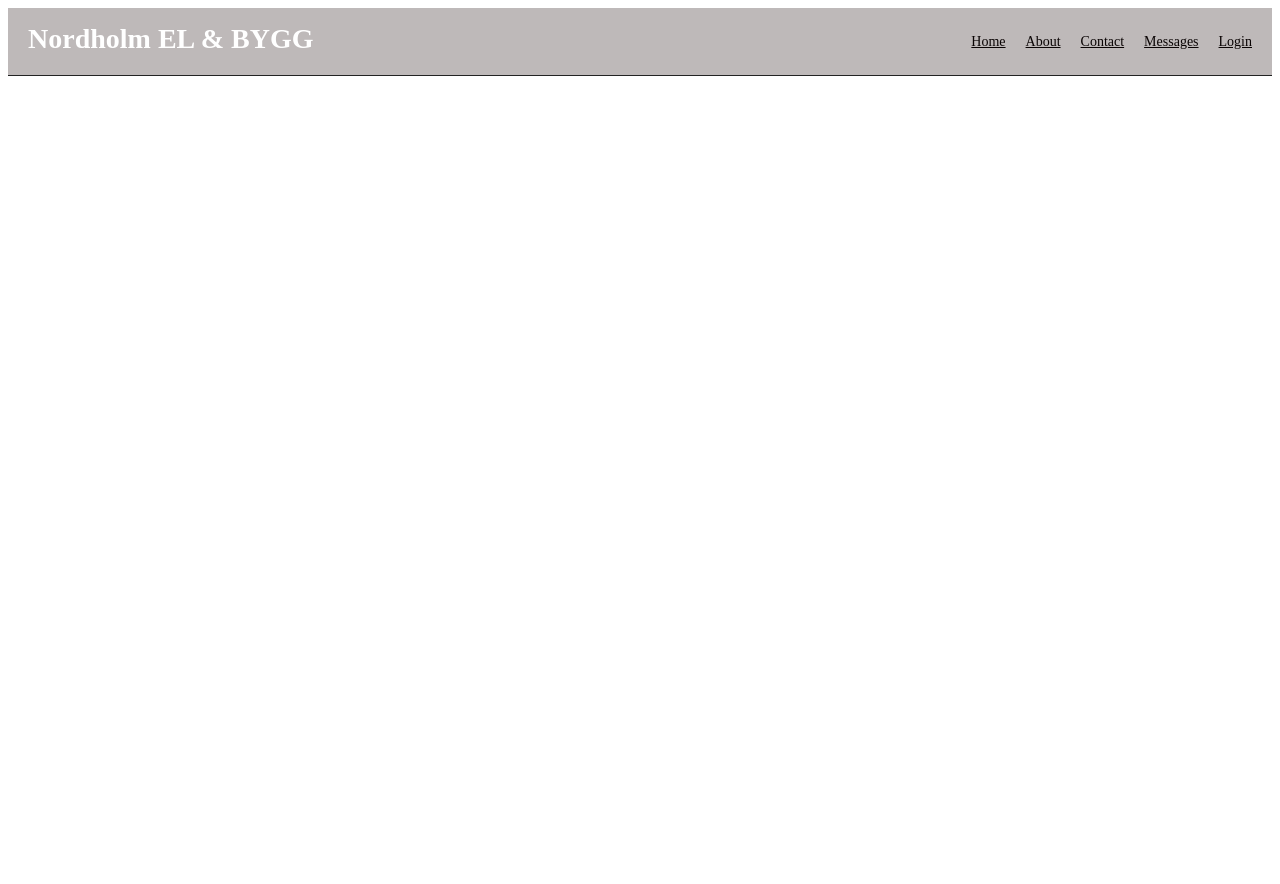
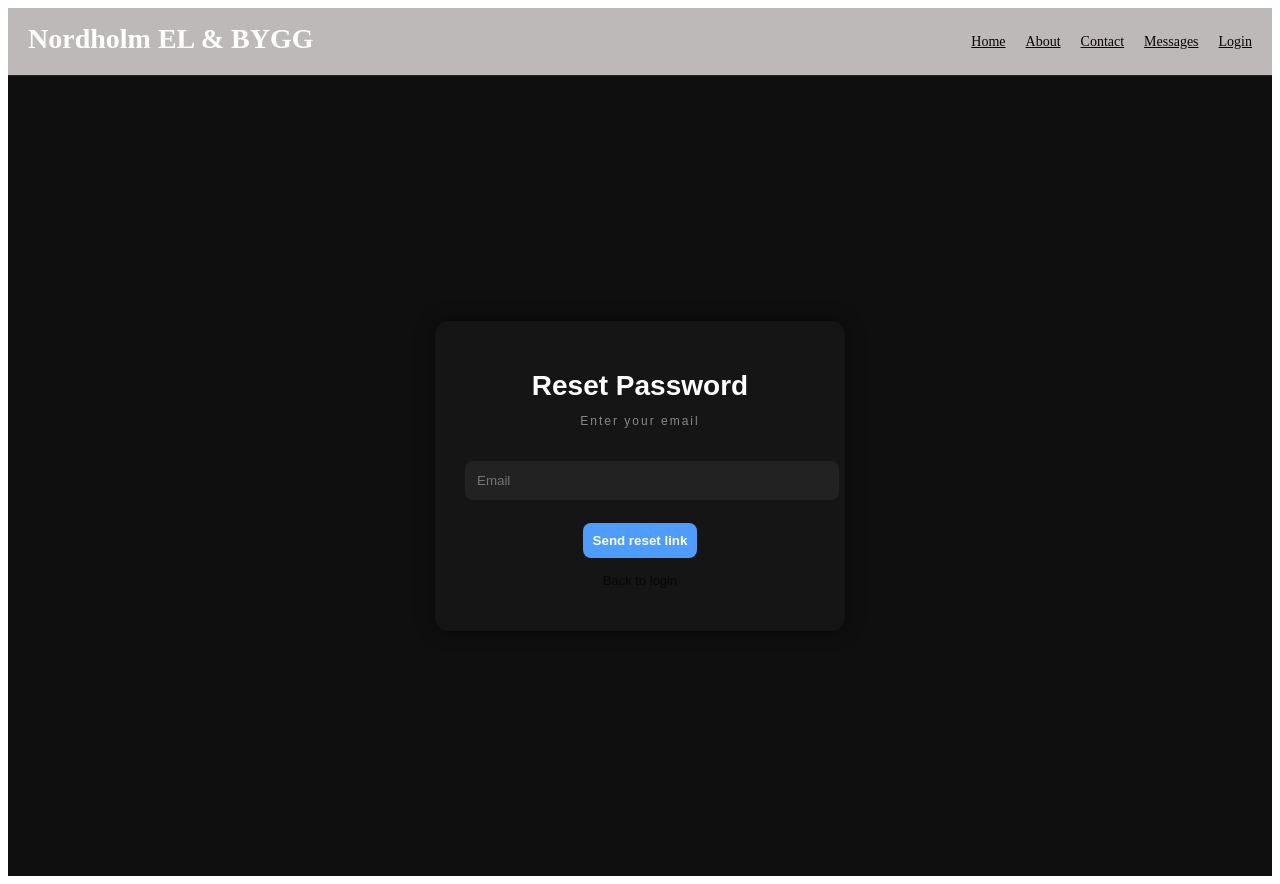
Before and after one commit to NeedOP/Nordholm, a React (Vite) app in the folder Nordholm-frontend/: page /forgot-password in a window 1280 px wide. Before the commit the page ends 800 px from the top, so only its background shows below. Built offline with nearby package versions, Linux system fonts and the light colour scheme.

Commit message:
add forgot password page and reset email flow

```diff
--- a/Nordholm-frontend/src/App.tsx
+++ b/Nordholm-frontend/src/App.tsx
@@ -7,6 +7,7 @@ import Contact from "./pages/Contact";
 import Login from "./pages/Auth";
 import Verify from "./pages/Verify";
 import ResetPassword from "./pages/ResetPassword";
+import ForgotPassword from "./pages/ForgotPassword";
 
 
 
@@ -23,6 +24,7 @@ function App() {
                 <Route path="/login" element={<Login />} />
                 <Route path="/verify" element={<Verify />} />
                 <Route path="/reset-password" element={<ResetPassword />} />
+                <Route path="/forgot-password" element={<ForgotPassword />} />
 
             </Routes>
         </BrowserRouter>
--- /dev/null
+++ b/Nordholm-frontend/src/pages/ForgotPassword.tsx
@@ -0,0 +1,75 @@
+import { useState } from "react";
+import API from "../services/api";
+import { useNavigate } from "react-router-dom";
+import "../styles/auth.css";
+
+function ForgotPassword() {
+    const [email, setEmail] = useState("");
+    const [message, setMessage] = useState<string | null>(null);
+    const [error, setError] = useState<string | null>(null);
+    const [loading, setLoading] = useState(false);
+
+    const navigate = useNavigate();
+
+    const sendReset = async () => {
+        setLoading(true);
+        setError(null);
+        setMessage(null);
+
+        try {
+            await API.post("/auth/forgot-password", { email });
+
+            setMessage("📩 Reset link sent! Check your email.");
+
+        } catch (err: any) {
+            const msg =
+                err.response?.data?.message ||
+                err.response?.data ||
+                "Something went wrong";
+
+            setError(typeof msg === "string" ? msg : JSON.stringify(msg));
+        } finally {
+            setLoading(false);
+        }
+    };
+
+    return (
+        <div className="auth-page">
+            <div className="auth-card">
+
+                <h1 className="logo">Reset Password</h1>
+                <p className="subtitle">Enter your email</p>
+
+                <input
+                    className="auth-input"
+                    placeholder="Email"
+                    value={email}
+                    onChange={(e) => setEmail(e.target.value)}
+                />
+
+                {message && <div className="success-box">{message}</div>}
+                {error && <div className="error-box">{error}</div>}
+
+                <button
+                    className="btn login"
+                    onClick={sendReset}
+                    disabled={loading}
+                >
+                    {loading ? "Sending..." : "Send reset link"}
+                </button>
+
+                {/* 🔙 BACK */}
+                <p
+                    className="forgot-password"
+                    onClick={() => navigate("/")}
+                >
+                    Back to login
+                </p>
+
+                {loading && <div className="loader"></div>}
+            </div>
+        </div>
+    );
+}
+
+export default ForgotPassword;
```
Also changed, not shown: 1 other file (tests, documents, lock files or other folders).
